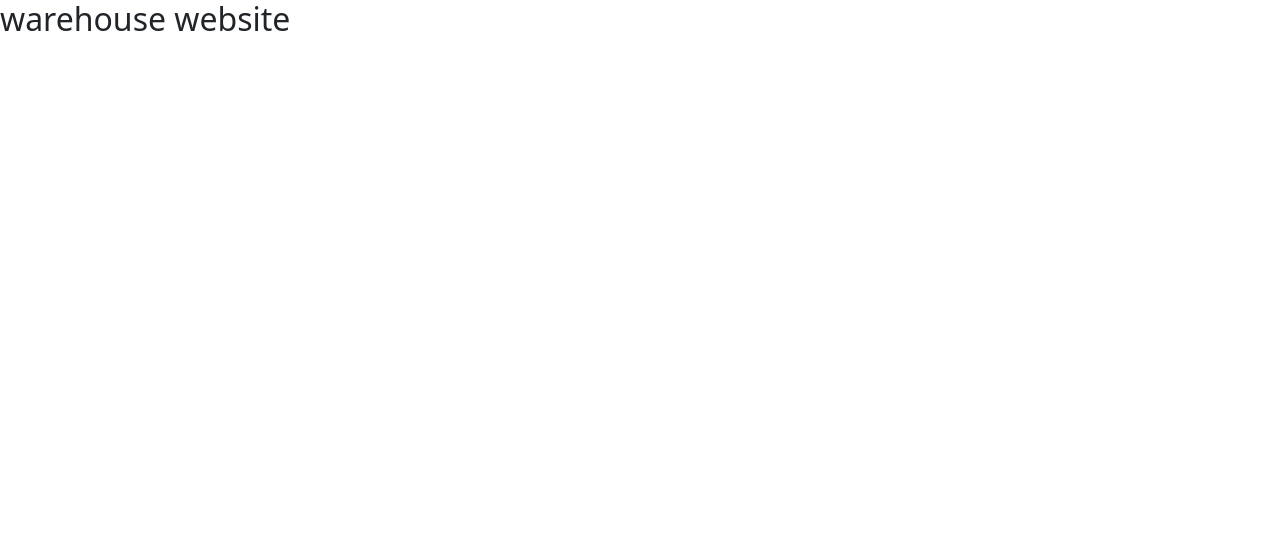
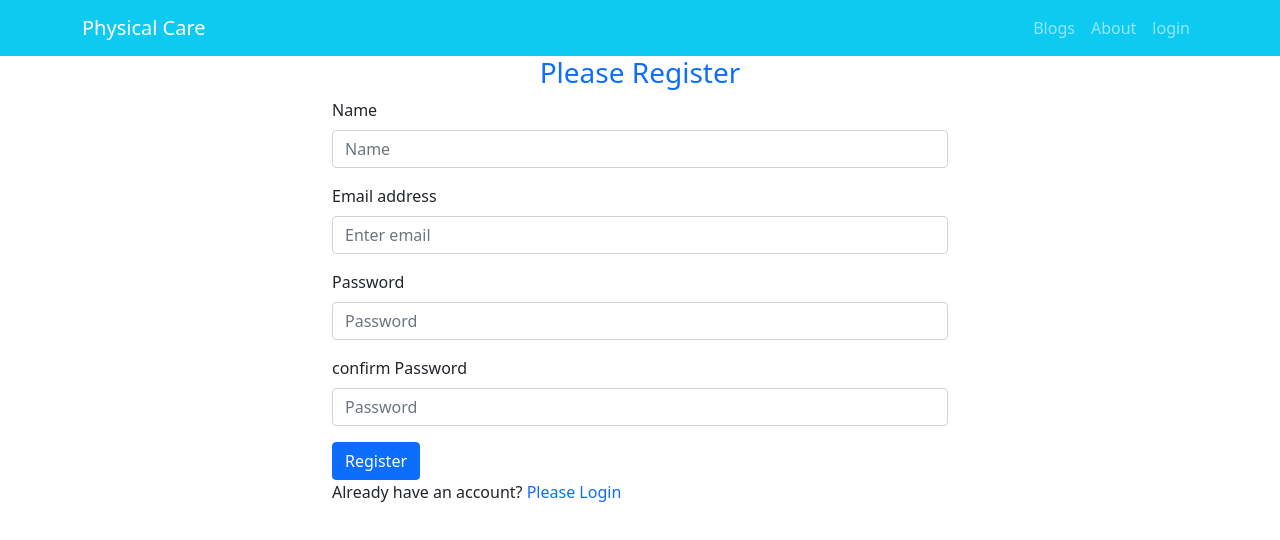
Before and after one commit to Eshshatabdi/fruits-dinesty-client-side, a React (Create React App) app: page /register in a window 1280 px wide. Shown: the top 540 px of the page. Built offline with nearby package versions, Linux system fonts and the light colour scheme; no server answers.

Commit message:
header and register

```diff
--- a/src/App.js
+++ b/src/App.js
@@ -1,10 +1,25 @@
+import { Route, Routes } from 'react-router-dom';
 import './App.css';
 import 'bootstrap/dist/css/bootstrap.min.css';
+
+import Header from './Components/Header/Header'
+import Home from './Components/Home/Home/Home';
+import Login from './Components/Login/Login/Login';
+import Register from './Components/Login/Register/Register';
 
 function App() {
   return (
     <div>
-      <h2>warehouse website</h2>
+      <Header></Header>
+      <Routes>
+        <Route path='/' element={<Home></Home>}></Route>
+        <Route path='/home' element={<Home></Home>}></Route>
+        <Route path='/login' element={<Login></Login>}></Route>
+        <Route path='/register' element={<Register></Register>}></Route>
+        <Route path='/' element={<Home></Home>}></Route>
+        <Route path='/' element={<Home></Home>}></Route>
+      </Routes>
+
 
     </div>
   );
--- /dev/null
+++ b/src/Components/Header/Header.js
@@ -0,0 +1,47 @@
+import { signOut } from 'firebase/auth';
+import React from 'react';
+import { Container, Nav, Navbar, NavDropdown } from 'react-bootstrap';
+import { useAuthState } from 'react-firebase-hooks/auth';
+import { Link } from 'react-router-dom';
+import auth from '../../firebase.init';
+
+
+const Header = () => {
+    const [user] = useAuthState(auth);
+    const userSignOut = () => {
+        signOut(auth);
+    }
+    return (
+        <Navbar collapseOnSelect expand="lg" sticky='top' bg="info " variant="dark">
+            <Container>
+                <Navbar.Brand as={Link} to="/">Physical Care</Navbar.Brand>
+                <Navbar.Toggle aria-controls="responsive-navbar-nav" />
+                <Navbar.Collapse id="responsive-navbar-nav">
+                    <Nav className="me-auto">
+                    </Nav>
+                    <Nav>
+                        <Nav.Link as={Link} to="blogs">Blogs</Nav.Link>
+                        <Nav.Link as={Link} to="about">About</Nav.Link>
+                        {
+                            user && <>
+                            <Nav.Link as={Link} to="manageitem">Manage Item</Nav.Link>
+                            <Nav.Link as={Link} to="additem">Add Item</Nav.Link>
+                            <Nav.Link as={Link} to="myitem">My Item</Nav.Link>
+
+                            </>
+                        }
+                        {
+                            user ?
+                                <button className='btn btn-link me-auto text-white text-decoration-none' onClick={userSignOut}>Sign out</button>
+                                :
+                                <Nav.Link as={Link} to='login'>
+                                    login
+                                </Nav.Link>}
+                    </Nav>
+                </Navbar.Collapse>
+            </Container>
+        </Navbar>
+    );
+};
+
+export default Header;
--- a/src/components/Navbar/Navbar..js
+++ b/src/Components/Home/Home/Home.js
@@ -1,10 +1,11 @@
 import React from 'react';
 
-const Navbar. = () => {
+const Home = () => {
     return (
         <div>
 
         </div>
     );
+};
 
-export default Navbar.;
+export default Home;
--- /dev/null
+++ b/src/Components/Login/Register/Register.js
@@ -0,0 +1,99 @@
+import React, { useState } from 'react';
+import { Button, Form } from 'react-bootstrap';
+import { useCreateUserWithEmailAndPassword, useUpdateProfile } from 'react-firebase-hooks/auth';
+import { Link, useNavigate } from 'react-router-dom';
+import auth from '../../../firebase.init';
+
+
+const Register = () => {
+    const [name, setName] = useState('');
+    const [email, setEmail] = useState('');
+    const [password, setPassword] = useState('');
+    const [confirmPassword, setConfirmPassword] = useState('');
+    const [error, setError] = useState('');
+    const [updateProfile, updating, updateError] = useUpdateProfile(auth);
+
+
+    const navigate = useNavigate();
+
+    const [
+        createUserWithEmailAndPassword,
+        user,
+        loading
+
+
+
+
+    ] = useCreateUserWithEmailAndPassword(auth, { sendEmailVerification: true });
+
+    const handleName = event => {
+        setName(event.target.value);
+    }
+    const handleEmail = event => {
+        setEmail(event.target.value);
+    }
+    const handlePassword = event => {
+        setPassword(event.target.value);
+    }
+    const handleConfirmPassword = event => {
+        setConfirmPassword(event.target.value);
+    }
+    const handleCreateUser = async (event) => {
+        event.preventDefault();
+
+        if (password !== confirmPassword) {
+            setError('your two password did not matched')
+            return;
+        }
+        if (password.length < 6) {
+            setError('Password must be 6 characters or longer')
+            return;
+        }
+
+        await createUserWithEmailAndPassword(email, password);
+        await updateProfile({ displayName: name });
+        alert('Updated profile');
+        navigate('/home')
+
+    };
+
+    return (
+        <div className='container w-50 mx-auto'>
+            <h3 className='text-center text-primary'>Please Register</h3>
+            <Form onSubmit={handleCreateUser} >
+                <Form.Group className="mb-3" controlId="formBasicEmail">
+                    <Form.Label>Name</Form.Label>
+                    <Form.Control onBlur={handleName} type="text" placeholder="Name" required />
+
+                </Form.Group>
+                <Form.Group className="mb-3" controlId="formBasicEmail">
+                    <Form.Label>Email address</Form.Label>
+                    <Form.Control onBlur={handleEmail} type="email" placeholder="Enter email" required />
+
+                </Form.Group>
+
+                <Form.Group className="mb-3" controlId="formBasicPassword">
+                    <Form.Label>Password</Form.Label>
+                    <Form.Control onBlur={handlePassword} type="password" placeholder="Password" required />
+                </Form.Group>
+                <Form.Group className="mb-3" controlId="formBasicPassword">
+                    <Form.Label> confirm Password</Form.Label>
+                    <Form.Control onBlur={handleConfirmPassword} type="password" placeholder="Password" required />
+                </Form.Group>
+
+                <p className='text-danger'>{error}</p>
+                <Button variant="primary" type="submit">
+                    Register
+                </Button>
+            </Form>
+            <p>
+                Already have an account? <Link className='form-link text-decoration-none ' to='/login'>Please Login</Link>
+            </p>
+
+
+        </div>
+
+    );
+};
+
+export default Register;
```
Also changed, not shown: src/Components/Footer/Footer.js (added, +11 -0 lines), src/Components/Login/GoogleLogin/GoogleLogin.js (added, +31 -0 lines), src/Components/Home/Banner/Banner.js (renamed from src/components/Banner/Banner.js), src/Components/Login/Login/Login.js (added), src/images/banner.avif (added), src/images/google (1).png (added).
